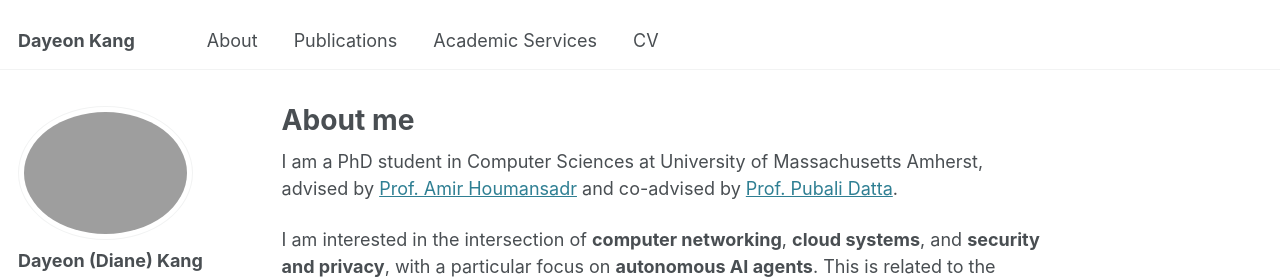
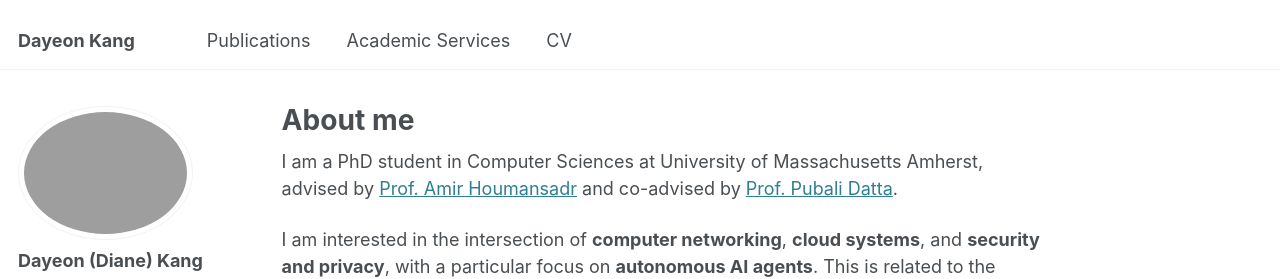
Before and after one commit to DayeonKang99/DayeonKang99.github.io, a Jekyll site: the page built from _pages/about.md, in a window 1280 px wide. Shown: the top 279 px of the page. Built offline with Jekyll 4.4.1, drawn with Linux system fonts in a browser that asks for light colours; some web fonts are replaced.

Commit message:
update profile photo

```diff
--- a/_config.yml
+++ b/_config.yml
@@ -22,7 +22,7 @@
 #               Additional customization can be done by editing /_includes/author-profile.html
 author:
   # Biographic information
-  avatar           : "profile.HEIC"
+  avatar           : "profile.png"
   name             : "Dayeon (Diane) Kang"
   pronouns         : # example: "she/her"
   bio              : ""
--- a/_data/navigation.yml
+++ b/_data/navigation.yml
@@ -5,9 +5,6 @@
 # prevent it from being included in the site.
 
 main:
-  - title: "About"
-    url: /
-
   - title: "Publications"
     url: /#publications
 
```
Also changed, not shown: 3 other files.
